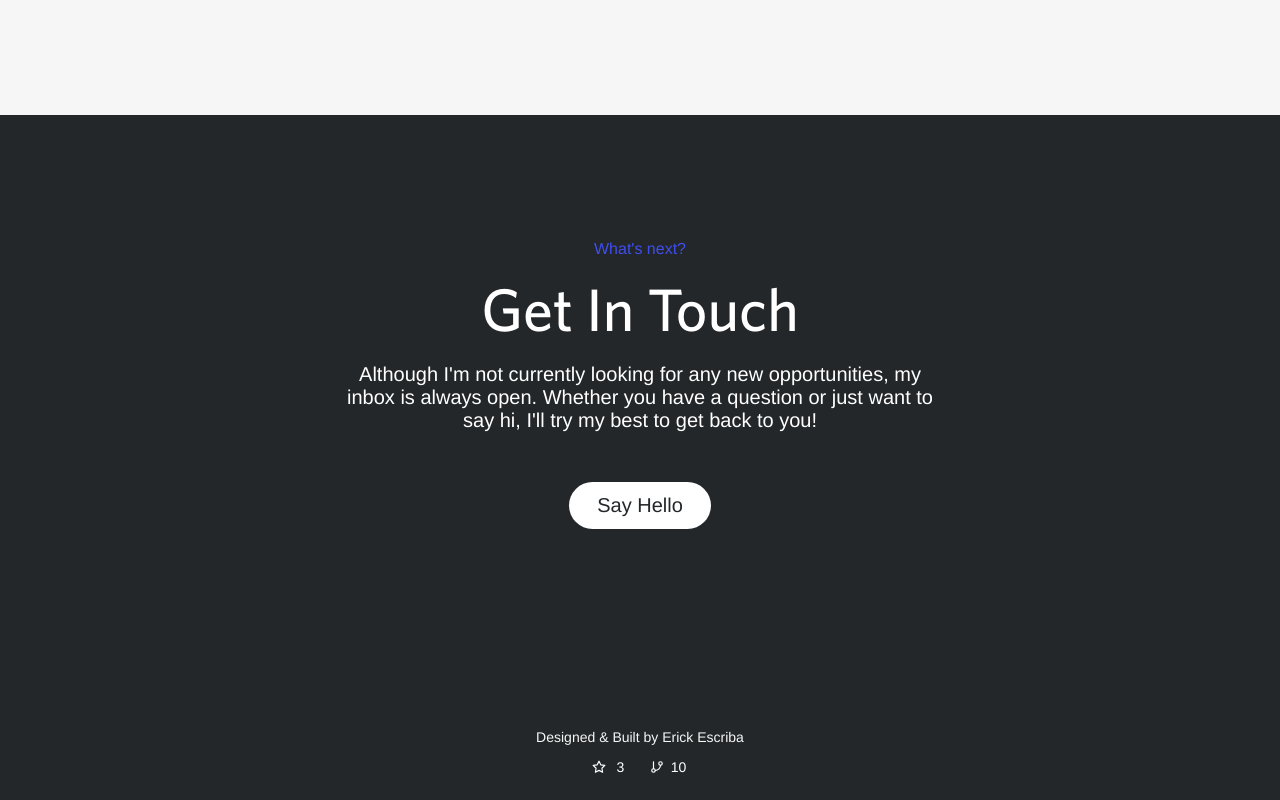
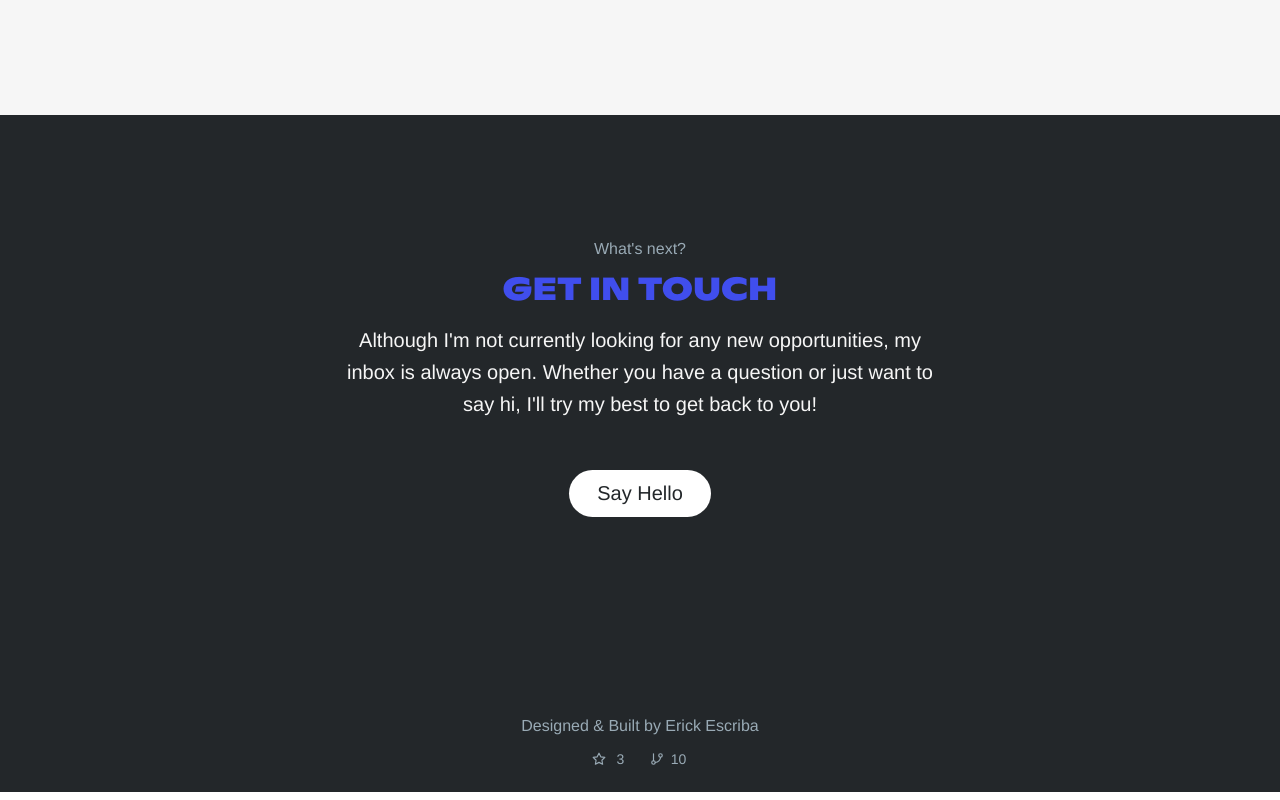
Before and after one commit to Aireck2/portfolio-ts, a Next.js app: page / in a window 1280 px wide. Shown: the part 2078-2878 px from the top of the page. Built offline with nearby package versions, Linux system fonts and the light colour scheme; a web font is replaced by a local one.

Commit message:
feat: implement styles for contact section (#31)

```diff
--- a/styles/widgets/IContact.module.scss
+++ b/styles/widgets/IContact.module.scss
@@ -10,26 +10,29 @@
   }
 
   &__heading {
-    font-family: $font-primary;
-    font-size: 60px;
-    color: $white;
-    font-size: clamp(40px, 5vw, 60px);
+    color: $brand;
+    font-family: $font-headline;
+    font-weight: 800;
+    line-height: 95%;
+    text-transform: uppercase;
+    font-size: 32px;
+    text-rendering: geometricPrecision;
   }
-
   &__subheading {
     margin-bottom: 50px;
     font-family: $font-primary;
-    color: $white;
-    font-size: clamp(15px, 0.6403rem + 1.2702vw, 20px);
+    color: $off-white;
+
+    line-height: 32px;
+    font-size: clamp(16px, 2vw, 20px);
     &_highlight {
-      color: $brand;
+      color: $greyple;
     }
   }
 
   &__body {
     font-family: $font-primary;
-    color: $off-white;
-    font-size: 14px;
+    color: $greyple;
   }
   &__button {
     background-color: $white;
@@ -51,7 +54,7 @@
     }
   }
   &__github_stats {
-    color: $white;
+    color: $greyple;
     max-width: 600px;
     margin: auto;
     display: flex;
```
